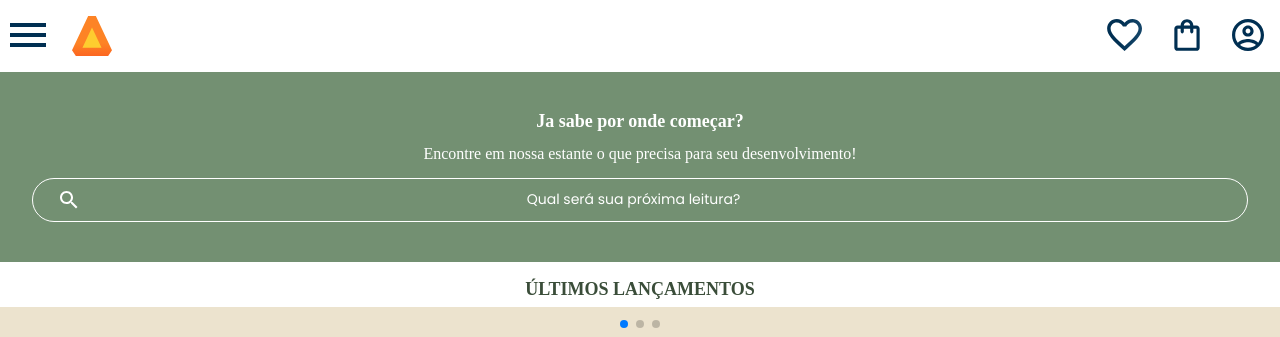
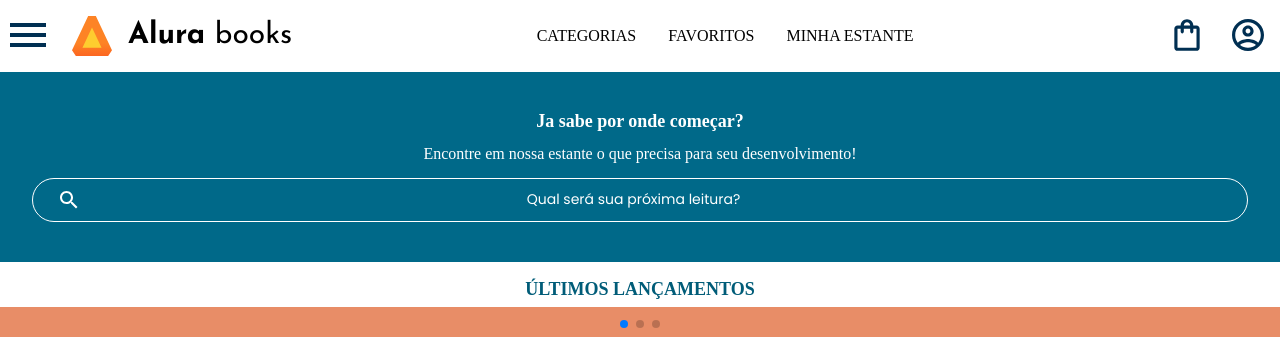
Before and after one commit to RanielliSoares/alurabooks-projeto, a plain HTML site: page index.html in a window 1280 px wide. Shown: the top 337 px of the page. Drawn offline with nearby package versions, Linux system fonts and the light colour scheme.

Commit message:
Personalizando o header

```diff
--- a/index.html
+++ b/index.html
@@ -9,6 +9,7 @@
     <link rel="preconnect" href="https://fonts.googleapis.com">
     <link rel="preconnect" href="https://fonts.gstatic.com" crossorigin>
     <link href="https://fonts.googleapis.com/css2?family=Poppins:wght@300;400;500;700&display=swap" rel="stylesheet">
+    <link href="https://fonts.googleapis.com/css2?family=Josefin+Sans:wght@400;700&display=swap" rel="stylesheet">
     <link rel="stylesheet" href="https://cdn.jsdelivr.net/npm/swiper@11/swiper-bundle.min.css" />
     <link rel="stylesheet" href="styles.css">
 </head>
@@ -39,9 +40,18 @@
                 </li>
             </ul>
             <img src="./imagens/Logo.svg" alt="Logo da AluraBooks" class="container__imagem">
+            <h1 class="container__titulo"><b class="container__titulo--negrito">Alura</b> books</h1>
         </div>
+
+        <ul class="opções">
+            <li class="opções__item"><a href="#" class="opções__link">Categorias</a></li>
+            <li class="opções__item"><a href="#" class="opções__link">Favoritos</a></li>
+            <li class="opções__item"><a href="#" class="opções__link">Minha Estante</a></li>
+
+        </ul>
+
         <div class="container">
-            <a href="#"><img src="./imagens/Favoritos.svg" alt="Meus favoritos" class="container__imagem"></a>
+            <a href="#"><img src="./imagens/Favoritos.svg" alt="Meus favoritos" class="container__imagem container__imagem-transparente"></a>
             <a href="#"><img src="./imagens/Compras.svg" alt="Carrinho de compras" class="container__imagem"></a>
             <a href="#"><img src="./imagens/Usuario.svg" alt="Meu perfil" class="container__imagem"></a>
         </div>
--- a/styles.css
+++ b/styles.css
@@ -5,13 +5,16 @@
 @import url("./styles/contato.css");
 @import url("./styles/rodape.css");
 
+
 :root{
-    --cor-de-fundo:#ECE3CE;
+    --cor-de-fundo:#E88D67;
     --branco: #ffffff;
-    --laranja: #3A4D39;
-    --azul-degrade: #739072;
+    --laranja: #005C78;
+    --azul-degrade: #006989;
     --fonte-principal: "Poppins";
-    --azul: #4F6F52;
+    --azul: #005C78;
+    --fonte-secundario: "Josefin Sans";
+    --preto: #000000;
 }
 body{
     background-color: var(--cor-de-fundo);
--- a/styles/header.css
+++ b/styles/header.css
@@ -54,6 +54,45 @@
     background-clip: text;
     text-transform: uppercase;
 }
-.container__botao{
+
+.container__botao {
     display: none;
 }
+.container__titulo{
+    display: none;
+}
+.opções{
+    display: none;
+}
+
+@media screen and (min-width: 1024px) {
+
+    .container__titulo,
+    .container__titulo-negrito {
+        font-family: var(--fonte-secundario);
+        font-size: 30px;
+    }
+
+    .container__titulo {
+        font-weight: 400;
+        display: block;
+    }
+
+    .container__titulo--negrito {
+        font-weight: 700;
+    }
+    .opções{
+        display: flex;
+    }
+    .opções__item{
+        padding: 0 1em;
+        text-transform: uppercase;
+    }
+    .opções__link{
+        text-decoration: none;
+        color: var(--preto);
+    }
+    .container__imagem-transparente{
+        display: none;
+    }
+}
```
